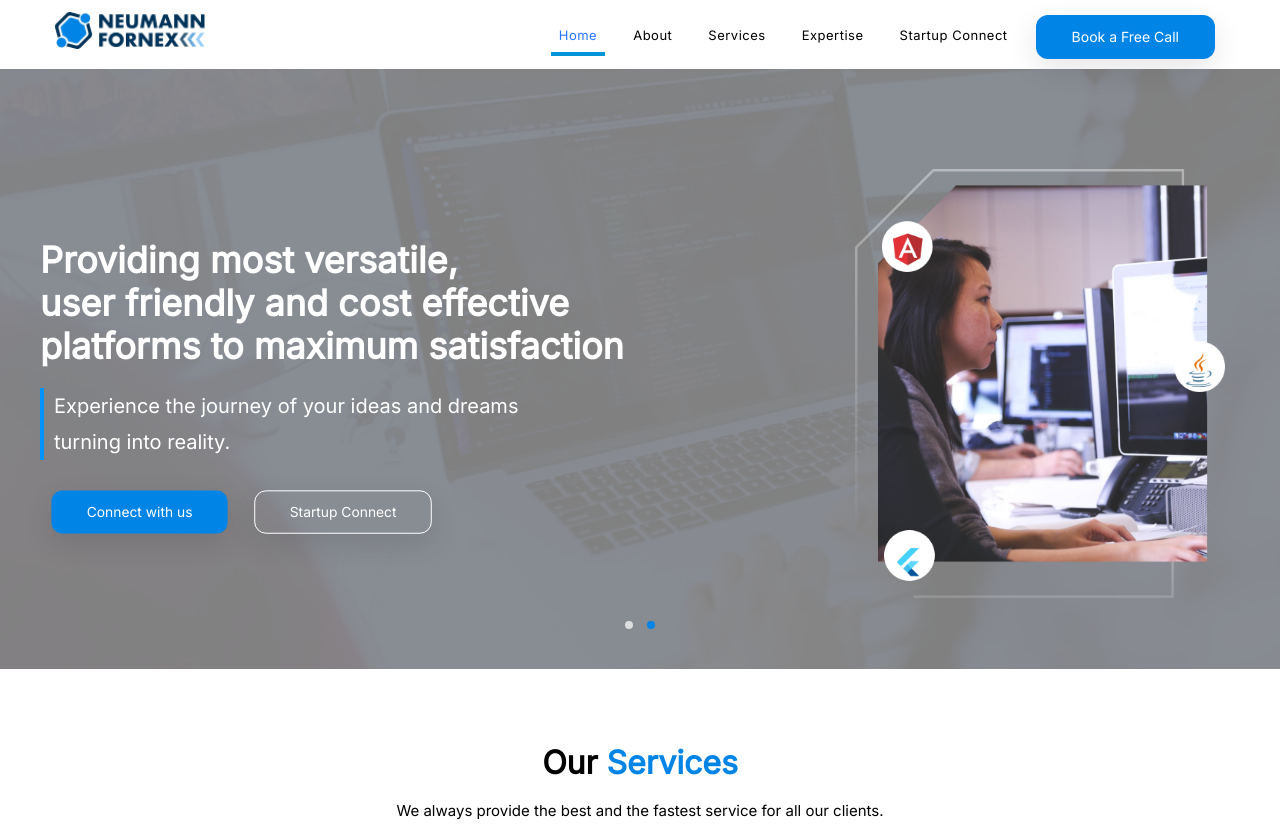
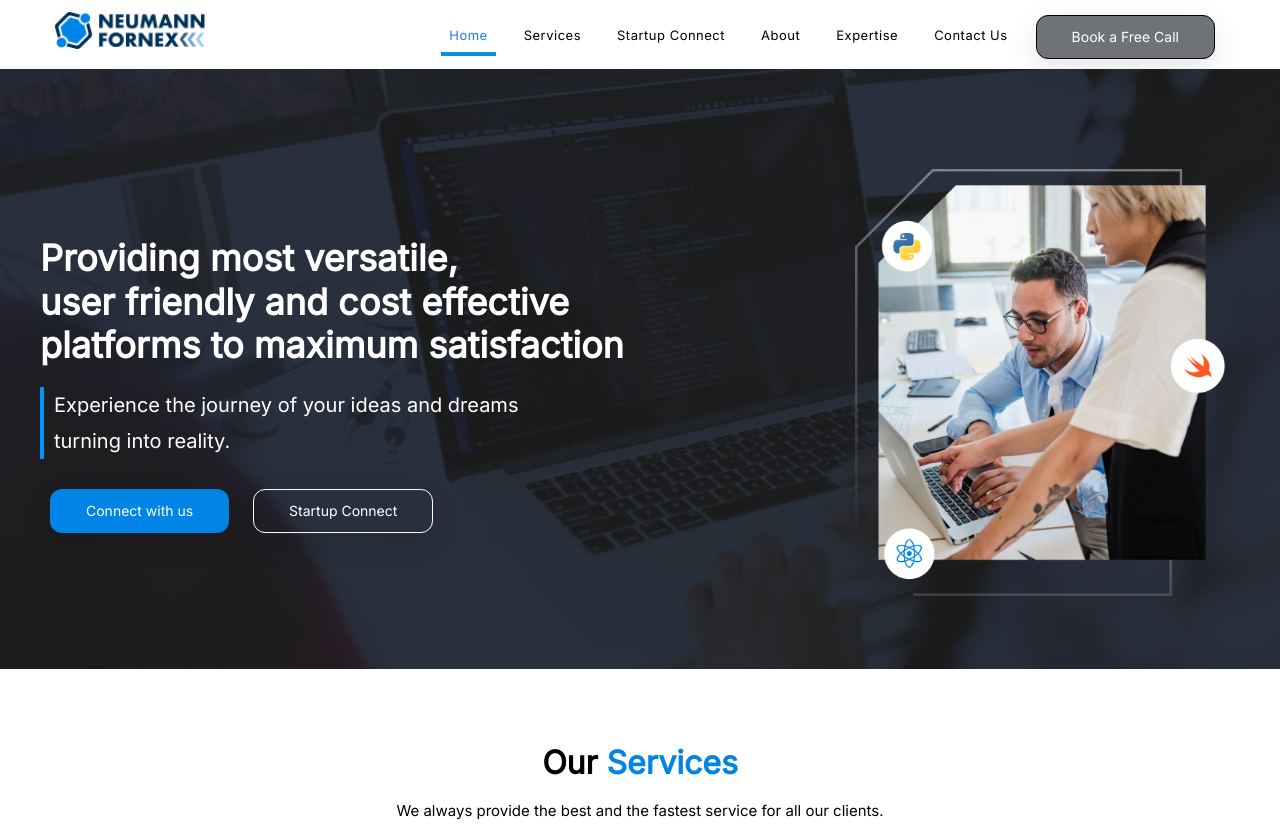
Before and after one commit to rishi3957/NF, a plain HTML site: page index.html in a window 1280 px wide. Shown: the top 827 px of the page. Drawn offline with Linux system fonts and the light colour scheme.

Commit message:
fix all the bugs

```diff
--- a/css/style.css
+++ b/css/style.css
@@ -1668,8 +1668,8 @@ border: 2px solid #E7E7E7;}
 }
 
 .headerbtn{
-    order: 2;
-    color: #fff;
+    order: 3;
+    color: white;
 }
 
 @media(max-width: 600px){
--- a/index.html
+++ b/index.html
@@ -40,9 +40,13 @@
             <a class="logo" href="#">
                 <img src="img/logo.png" alt="logo">
             </a>
-            <button class="butn butn-light headerbtn">
+            <!-- <button class="butn butn-light " style="order: 3;">
                 Book a Free Call
-            </button>
+            </button> -->
+            <a href="#0" class="butn butn-light" style="background-color:
+            #6F7378;border: 1px solid; order: 3;">
+                <span> Book a Free Call</span>
+            </a>
 
 
 
@@ -53,17 +57,21 @@
                         <a class="nav-link active" href="#" data-scroll-nav="0">Home</a>
                     </li>
                     <li class="nav-item">
-                        <a class="nav-link" href="#" data-scroll-nav="2">About</a>
+                        <a class="nav-link" href="#" data-scroll-nav="1">Services</a>
                     </li>
                     <li class="nav-item">
-                        <a class="nav-link" href="#" data-scroll-nav="1">Services</a>
+                        <a class="nav-link" href="#" data-scroll-nav="3">Startup Connect</a>
+                    </li>
+                    <li class="nav-item">
+                        <a class="nav-link" href="#" data-scroll-nav="2">About</a>
                     </li>
                     <li class="nav-item">
                         <a class="nav-link" href="#" data-scroll-nav="4">Expertise</a>
                     </li>
                     <li class="nav-item">
-                        <a class="nav-link" href="#" data-scroll-nav="3">Startup Connect</a>
+                        <a class="nav-link" href="#" data-scroll-nav="5">Contact Us</a>
                     </li>
+
 
                 </ul>
             </div>
@@ -72,12 +80,50 @@
 
     <!-- End Navbar ====
     	======================================= -->
+    <!-- new -->
+    <header class="header pos-re slider-fade" data-scroll-index="0">
+        <div class="owl-carousel owl-theme">
+            <div class="item bg-img" data-overlay-dark="1" data-background="img/bg.png">
+                <div class="container">
+                    <div class="row">
 
+
+                        <div class="offset-sm-2 col-sm-4">
+                            <div class="mt-50"><img src="img/s1.png"></div>
+
+                        </div>
+
+
+                        <div class="col-sm-6">
+                            <div class="text-left v-middle caption mt-30">
+                                <h4>Providing most versatile,<br> user friendly and cost effective<br> platforms to
+                                    maximum satisfaction</h4>
+                                <div class="row">
+                                    <div class="col-md-12 col-lg-10">
+                                        <p>Experience the journey of your ideas and dreams turning into reality.</p>
+                                    </div>
+                                </div>
+                                <a href="#0" class="butn butn-light mt-30">
+                                    <span>Connect with us</span>
+                                </a>
+                                <a href="#0" class="butn butn-light mt-30"
+                                    style="background-color: transparent;border: 1px solid;">
+                                    <span>Startup Connect</span>
+                                </a>
+                            </div>
+                        </div>
+
+                    </div>
+                </div>
+            </div>
+        </div>
+    </header>
+    <!-- end -->
 
     <!-- =====================================
     	==== Start Header -->
 
-    <header class="header pos-re slider-fade" data-scroll-index="0">
+    <!-- <header class="header pos-re slider-fade" data-scroll-index="0">
 
         <div class="owl-carousel owl-theme">
             <div class="item bg-img" data-overlay-dark="5" data-background="img/bg.png">
@@ -132,12 +178,13 @@
                                     <span>Startup Connect</span>
                                 </a>
                             </div>
+                        </div> -->
+
+    <!-- </div>
+    </div>
     </div>
 
-                    </div>
-                </div>
-            </div>
-    </header>
+    </header> -->
 
     <!-- End Header ====
     	======================================= -->
@@ -298,8 +345,10 @@
 
     <!-- =====================================
         ==== Start Process -->
+    <section data-scroll-index="3">
 
-    <div class="process section-padding bg-img bg-fixed pos-re text-center hero" data-scroll-index="3">
+
+        <div class="process section-padding bg-img bg-fixed pos-re text-center hero">
             <div class="container">
                 <div class="row">
 
@@ -336,6 +385,7 @@
             <div class="curve curve-gray-t curve-top"></div>
             <div class="curve curve-bottom"></div>
         </div>
+    </section>
 
     <!-- End Process ====
         ======================================= -->
@@ -368,7 +418,7 @@
 
 
 
-    <header class="header pos-re slider-fade" data-scroll-index="0">
+    <header class="header pos-re slider-fade">
         <div class="bg-img">
             <div class="container">
                 <div class="row">
@@ -430,7 +480,7 @@
         </div>
     </section>
 
-    <section class="team section-padding" data-scroll-index="4">
+    <!-- <section class="team section-padding" data-scroll-index="4">
         <div class="container">
             <div class="row">
                 <div class="col-md-2">
@@ -471,14 +521,14 @@
                 </div>
             </div>
         </div>
-    </section>
+    </section> -->
 
 
 
     <!-- =====================================
         ==== Start Testimonials -->
 
-    <section class="testimonials section-padding bg-img bg-fixed pos-re">
+    <section class="testimonials section-padding bg-img bg-fixed pos-re" data-scroll-index="4">
         <div class="container">
             <div class="row">
 
@@ -542,7 +592,8 @@
     <!-- =====================================
         ==== Start Contact -->
 
-    <section class="contact hero section-padding" data-overlay-dark="11" data-background="img/bg.png" style="">
+    <section class="contact hero section-padding" data-overlay-dark="11" data-background="img/bg.png" style=""
+        data-scroll-index="5">
         <div class="container">
             <div class="row">
 
@@ -572,6 +623,14 @@
                                             required="required">
                                     </div>
                                 </div>
+                                <!-- for Phn number -->
+                                <div class="col-md-6">
+                                    <div class="form-group">
+                                        <input id="form_number" type="tel" name="number" placeholder="Your Number"
+                                            required="required">
+                                    </div>
+                                </div>
+                                <!-- end -->
                                 <div class="col-md-12">
                                     <div class="form-group">
                                         <input id="form_subject" type="text" name="subject" placeholder="Subject">
@@ -639,16 +698,16 @@
                 <div class="col-sm-3">
                     <h5>Company</h5>
                     <ul class="footer-ul">
-                        <li><a href="#">About </a></li>
-                        <li><a href="#">Our Blog </a></li>
-                        <li><a href="#">Careers </a></li>
-                        <li><a href="#">Media </a></li>
+                        <li><a href="#" data-scroll-nav="2">About </a></li>
+                        <!-- <li><a href="#">Our Blog </a></li> -->
+                        <!-- <li><a href="#">Careers </a></li>
+                        <li><a href="#">Media </a></li> -->
                     </ul>
                 </div>
                 <div class="col-sm-3">
                     <h5>Help</h5>
                     <ul class="footer-ul">
-                        <li><a href="#">Contact Us </a></li>
+                        <li><a href="#" data-scroll-nav="5">Contact Us </a></li>
                         <li><a href="#">Payment Issues </a></li>
                         <!-- <li><a href="#">FAQ’s </a></li> -->
                     </ul>
@@ -658,7 +717,7 @@
                     <ul class="footer-ul">
                         <li><a href="#">Terms and Conditions </a></li>
                         <li><a href="#">Privacy Policy </a></li>
-                        <li><a href="#">Refer and Earn </a></li>
+                        <!-- <li><a href="#">Refer and Earn </a></li> -->
                     </ul>
                 </div>
             </div>
```
Lines whose indentation alone changed are shown as unchanged.
